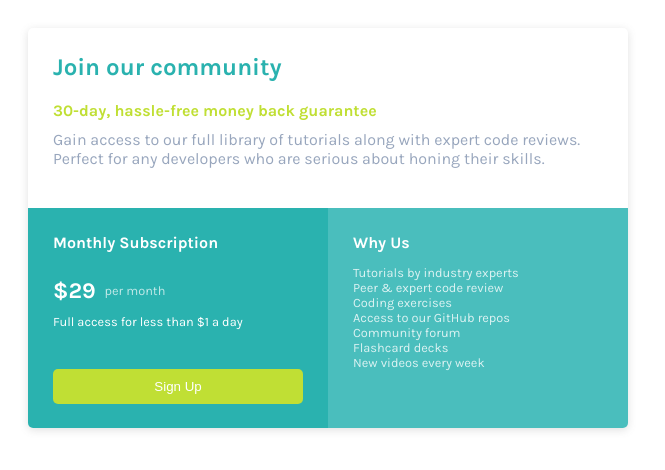
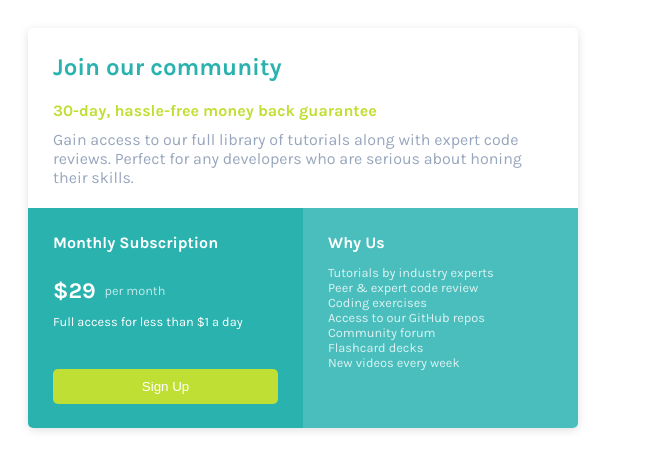
Before and after one commit to Hideuser12/Pricing-card-frontend-mentor-challenge, a plain HTML site: page index.html in a window 1280 px wide. Shown: the whole page, without its empty margins (0-665 px from the left). Drawn offline with Linux system fonts and the light colour scheme.

Commit message:
Update styles.css

```diff
--- a/styles.css
+++ b/styles.css
@@ -20,8 +20,6 @@ h2, h4, p {
 }
 
 #card {
-    width: 600px;
-    height: 400px;
     box-shadow: rgba(99, 99, 99, 0.2) 0px 2px 8px 0px;
     border-radius: 5px;
     overflow: hidden;
@@ -41,7 +39,7 @@ h2, h4, p {
 
 #bottom-left-section {
     display: inline-block;
-    width: 50%;
+    width: 100%;
     height: 100%;
     vertical-align: top;
     background-color: #2ab2af;
@@ -50,7 +48,7 @@ h2, h4, p {
 
 #bottom-right-section {
     display: inline-block;
-    width: 50%;
+    width: 100%;
     height: 100%;
     vertical-align: top;
     background-color: #4abebd;
@@ -123,3 +121,14 @@ ul {
     padding: 0;
     opacity: 0.8;
 }
+
+@media (min-width: 576px) {
+    #card {
+        width: 550px;
+        height: 400px;
+    }
+
+    #bottom-left-section, #bottom-right-section {
+        width: 50%;
+    }
+}
```
